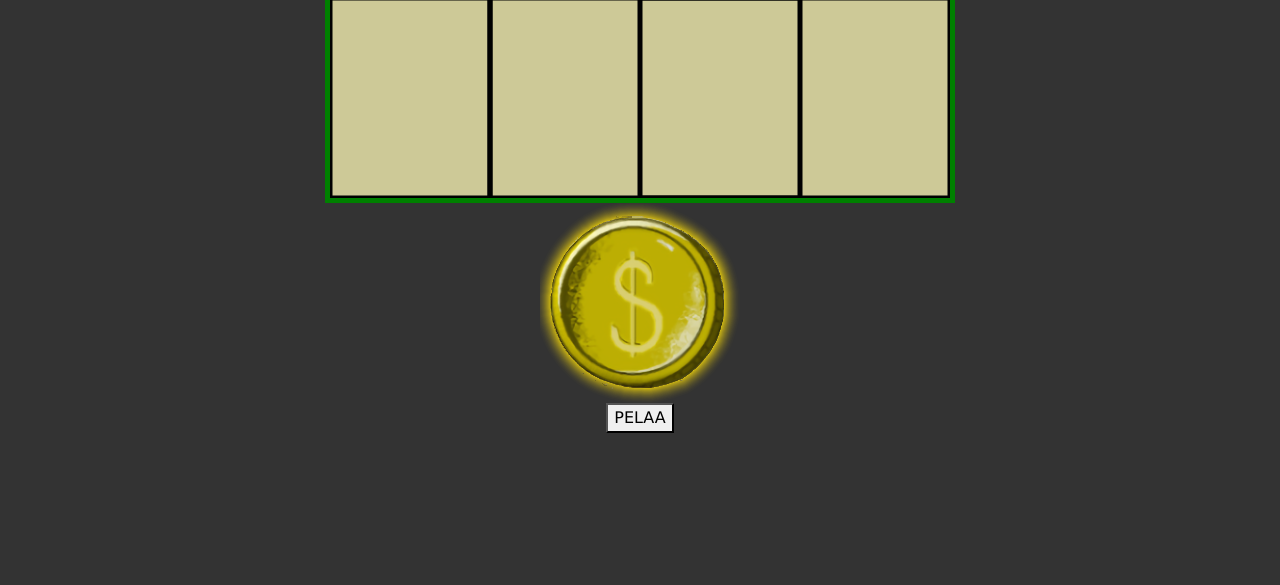
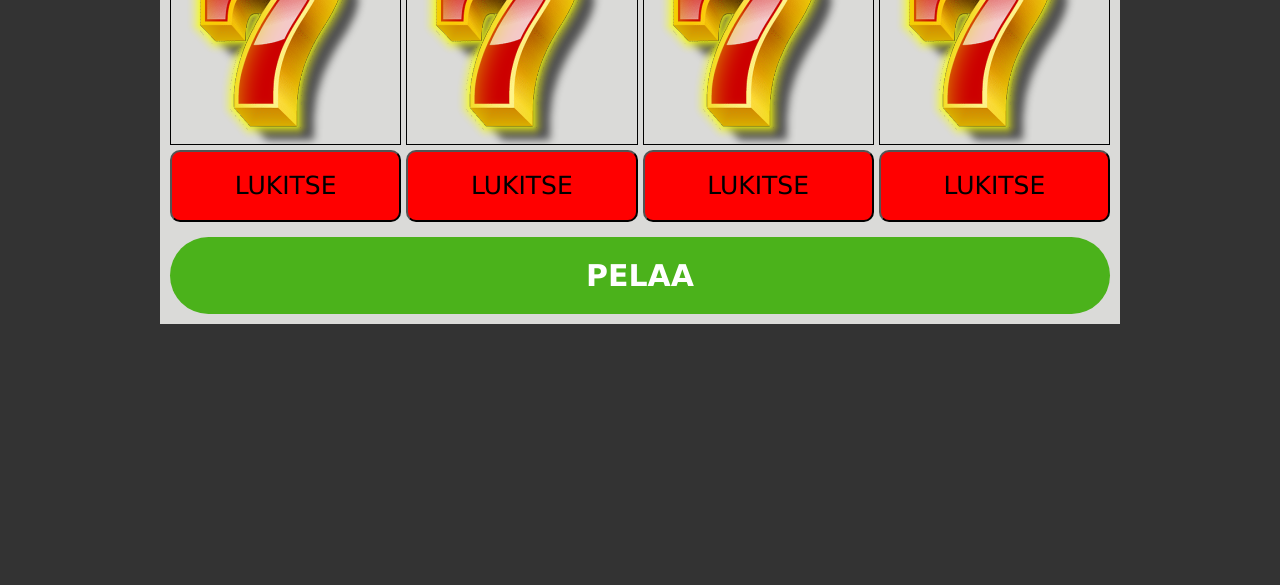
Before and after one commit to JoKivi/Tehtava-413, a plain HTML site: page index.html in a window 1280 px wide. Shown: the part 215-800 px from the top of the page. Drawn offline with nearby package versions, Linux system fonts and the light colour scheme.

Commit message:
new beginning

```diff
--- a/index.html
+++ b/index.html
@@ -15,16 +15,30 @@
 <body>
     <div class="header">
         <h1>HEDELMÄPELI</h1>
-    </div class="container">
-    <canvas id="canvas" width="620" height="200"></canvas>
+    </div>
+    <!-- <canvas id="canvas" width="620" height="200"></canvas> -->
+
     <img src="images/7.png" alt="" class="slotti" id="img1" value="1">
     <img src="images/apple.png" alt="" class="slotti" id="img2" value="2">
     <img src="images/cherry.png" alt="" class="slotti" id="img3" value="3">
     <img src="images/melon.png" alt="" class="slotti" id="img4" value="4">
     <img src="images/pear.png" alt="" class="slotti" id="img5" value="5">
-    <img src="images/coin.png" alt="" id="coin">
+    <img src="images/coin.png" alt="" class="slotti" id="coin">
+    <div class="container">
+            <div class="slot-container">
+                <div class="ruutu"><img src="images/7.png" alt=""></div>
+                <div class="ruutu"><img src="images/7.png" alt=""></div>
+                <div class="ruutu"><img src="images/7.png" alt=""></div>
+                <div class="ruutu"><img src="images/7.png" alt=""></div>
 
-    <button onclick="pelaa()" >PELAA</button>
+                <button class="lukitse" id="lukitse1" onclick="lukitse()">LUKITSE</button>
+                <button class="lukitse" id="lukitse2" onclick="lukitse()">LUKITSE</button>
+                <button class="lukitse" id="lukitse3" onclick="lukitse()">LUKITSE</button>
+                <button class="lukitse" id="lukitse4" onclick="lukitse()">LUKITSE</button>
+
+            </div>
+        <button id="pelaa" onclick="pelaa()" >PELAA</button>
+    </div>
     <script src="main.js"></script>
 
 </body>
--- a/main.js
+++ b/main.js
@@ -1,70 +1,12 @@
-const canvas = document.getElementById("canvas");
-const ctx = canvas.getContext("2d");
-viivat();
+const images = document.querySelectorAll(".slotti");
+var raha = 50;
 
-const images = document.querySelectorAll(".slotti");
-
-const w = 150;
-const h = 150;
+// function arvonta() {
+//     let num = Math.floor(Math.random() * 5);
+//     let image = images[num];
+//     return image;
+// }
 
 function pelaa() {
-    animate();
-}
-
-function animate() {
-    update();
-}
-
-function viivat() {
-    ctx.strokeStyle="black";
-    ctx.lineWidth = 5;
-    ctx.strokeRect(0, 0, 160, 200);
-    ctx.strokeRect(160, 0, 310, 200);
-    ctx.strokeRect(310, 0, 460, 200);
-    ctx.strokeRect(620, 0, 620, 200);
-}
-
-function arvonta() {
-    let num = Math.floor(Math.random() * 5);
-    let image = images[num];
-    return image;
-}
-
-const slot1 = {
-    x: 5,
-    y: 20
-}
-const slot2 = {
-    x: 155,
-    y: 20
-}
-const slot3 = {
-    x: 315,
-    y: 20
-}
-const slot4 = {
-    x: 465,
-    y: 20
-}
-
-function drawSlot() {
-    ctx.drawImage(arvonta(), slot1.x, slot1.y, w, h);
-    ctx.drawImage(arvonta(), slot2.x, slot2.y, w, h);
-    ctx.drawImage(arvonta(), slot3.x, slot3.y, w, h);
-    ctx.drawImage(arvonta(), slot4.x, slot4.y, w, h);
-    viivat();
 
 }
-
-
-
-function clear() {
-    ctx.clearRect(0, 0, canvas.width, canvas.height)
-}
-
-function update() {
-    clear();
-    drawSlot();
-    requestAnimationFrame(update);
-
-}
--- a/styles.css
+++ b/styles.css
@@ -1,29 +1,66 @@
 * {
     box-sizing: border-box;
+    padding: 0;
+    margin: 0;
 }
 
 body {
     background-color: #333;
     color: #fff;
-    display: flex;
-    flex-direction: column;
-    align-items: center;
-    justify-content: center;
     font-family: Verdana, Geneva, Tahoma, sans-serif;
-    min-height: 100vh;
-    margin: 0;
+}
+
+.container {
+    background-color: rgb(218, 218, 216);
+    max-width: 960px;
+    margin: 100px auto;
+    padding: 10px;
+    display: grid;
+    gap: 15px;
+
 }
 
 .slot-container {
     display: grid;
-    grid-template-columns: 200px 200px 200px 200px;
-    padding: 10px;
+    grid-template-columns: repeat(4, 1fr);
+    gap: 5px;
+
 }
 
-#canvas {
+.ruutu {
+    border: #000000 1px solid;
+}
+
+.lukitse {
+    padding: 15px;
+    background-color: red;
+    border-radius: 10px;
+    font-size: 25px;
+    font-weight: 400;
+}
+
+#pelaa {
+    background-color: #4bb21b;
+    border: 0;
+    border-radius: 56px;
+    color: #fff;
+    font-size: 30px;
+    font-weight: 600;
+    outline: 0;
+    padding: 16px 200px;
+    text-align: center;
+}
+
+#pelaa.hover {
+
+}
+
+
+
+/* #canvas {
     background: rgb(205, 201, 151);
     border: 5px solid green;
-}
+} */
 
 .slotti {
     display: none;
```
Also changed, not shown: animaatio.js (added, +70 -0 lines), main2.js (deleted, +0 -10 lines).
